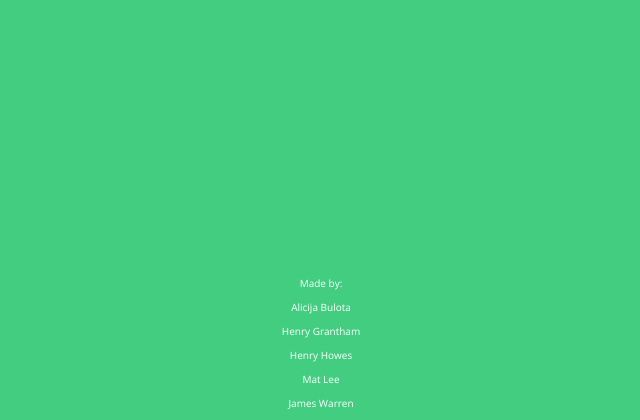
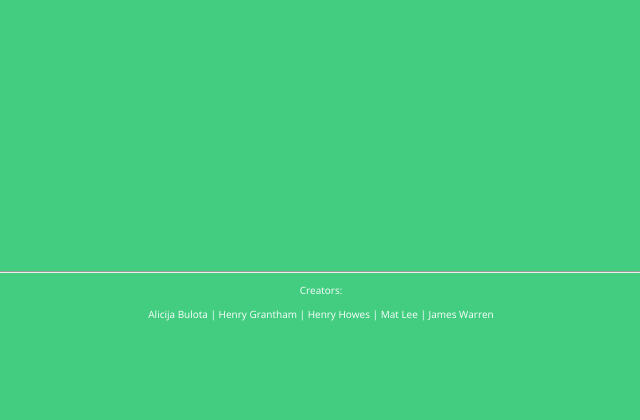
Before and after one commit to ezPy-co/ezpy, a Django app: template installer/installer/templates/index.html in a window 1280 px wide. Shown: the part 598-1018 px from the top of the page, without its empty margins (319-959 px from the left). After the commit the page ends 919 px from the top, so only its background shows below. Run offline with Django 3.2, Linux system fonts and the light colour scheme; the template is opened without the code that fills it, so the values that code supplies are empty; some libraries are stand-ins or nearby versions.

Commit message:
added text for footer

```diff
--- a/installer/installer/templates/index.html
+++ b/installer/installer/templates/index.html
@@ -40,13 +40,12 @@
             {% endblock %}
         </div>
     </div>
-    <footer class="main-footer">
-        <p> Made by:</p>
-        <p> Alicija Bulota</p>
-        <p> Henry Grantham</p>
-        <p> Henry Howes</p>
-        <p> Mat Lee</p>
-        <p> James Warren</p>
+    <div>
+    <footer>
+        <hr class="main-footer">
+        <p> Creators:</p>
+        <p>Alicija Bulota | Henry Grantham | Henry Howes | Mat Lee | James Warren</p>
     </footer>
+    </div>
 </body>
 </html>
```
